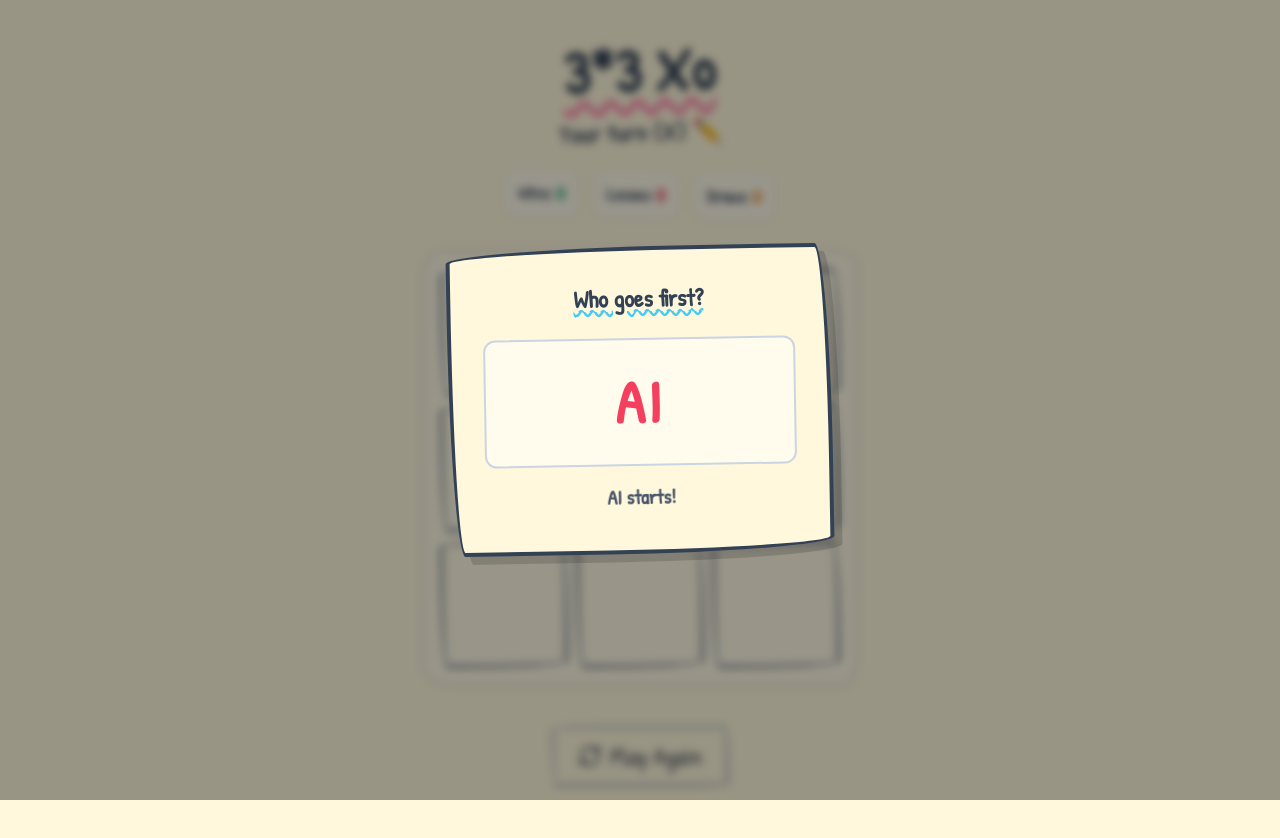
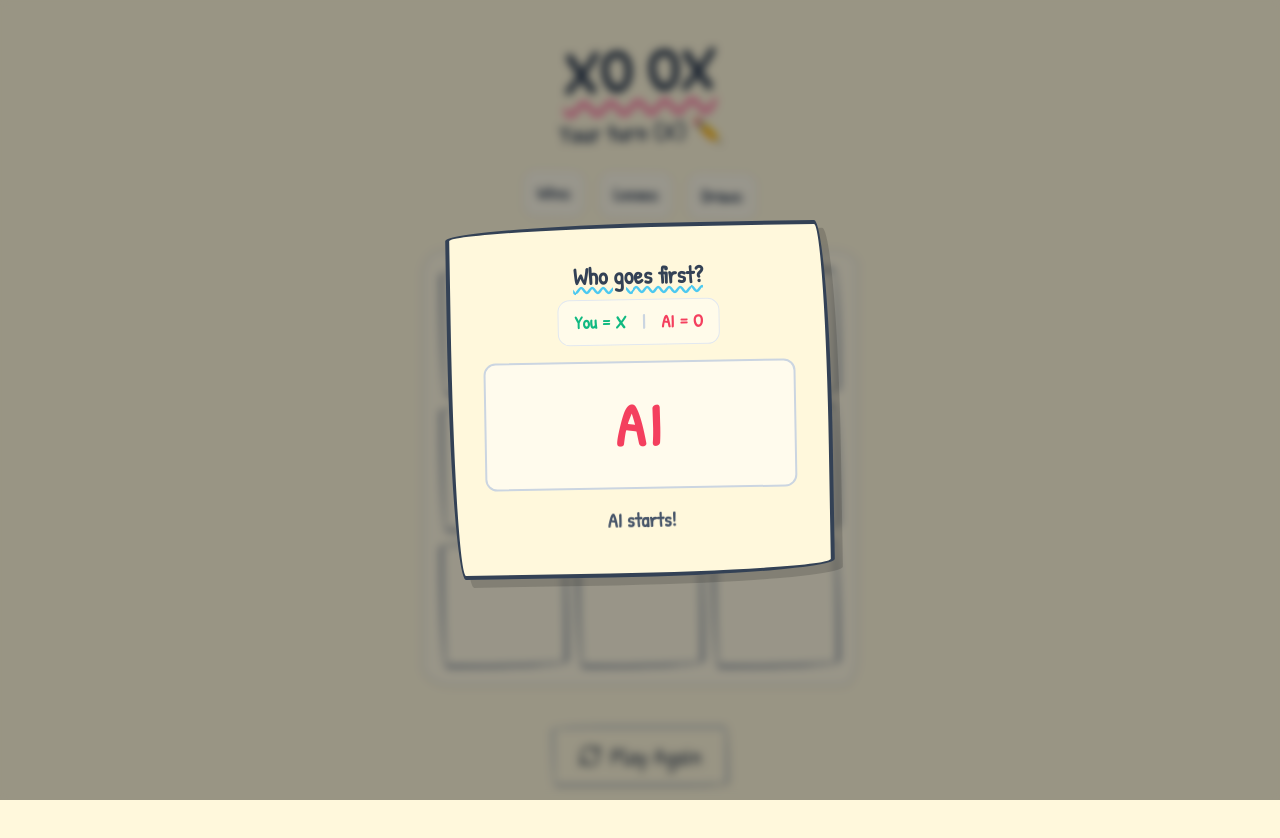
Before and after one commit to JewelryPhongsakron/3-3xo, a React (Vite) app in the folder my-app/: page / in a window 1280 px wide. Both pictures are taken after a click on the button "Play Again". Shown: the top 838 px of the page. Built offline with nearby package versions, Linux system fonts and the light colour scheme.

Commit message:
feat: implement game logic with AI opponent integration and starter randomizer modal

```diff
--- a/my-app/src/App.tsx
+++ b/my-app/src/App.tsx
@@ -37,7 +37,7 @@ function App() {
         return JSON.parse(saved);
       } catch (e) {}
     }
-    return { wins: 0, losses: 0, draws: 0 };
+    return { win: 0, loss: 0, draw: 0 };
   });
 
   const winInfo = calculateWinner(squares);
@@ -92,6 +92,7 @@ function App() {
           }
         } catch (error) {
           console.error('Error fetching AI move:', error);
+          alert('ไม่สามารถเชื่อมต่อกับ AI Server ได้! (AI Backend down หรือ URL ไม่ถูกต้อง)\n\nหากคุณ Deploy หรือเล่นผ่านมือถือ: ตัวเกมอาจจะพยายามเรียก localhost ซึ่งจะทำงานไม่ได้ คุณต้อง Deploy Backend และตั้งค่า VITE_API_URL ให้ถูกต้องครับ');
         } finally {
           setIsAITurn(false);
         }
@@ -155,7 +156,7 @@ function App() {
         {/* Notebook Title */}
         <div className="mb-6 text-center" style={{ transform: 'rotate(-2deg)' }}>
           <h1 className="text-5xl sm:text-6xl font-bold text-slate-700 underline decoration-wavy decoration-marker-pink underline-offset-8">
-            3*3 Xo
+            XO OX
           </h1>
           <p className={`text-xl sm:text-2xl mt-4 font-bold tracking-wide transition-colors duration-300 ${isAITurn ? 'text-marker-blue' : 'text-slate-600'}`}>
             {status}
--- a/my-app/src/components/RandomizerModal.tsx
+++ b/my-app/src/components/RandomizerModal.tsx
@@ -63,9 +63,15 @@ export function RandomizerModal({ onComplete }: RandomizerModalProps) {
         className="bg-paper p-8 rounded-3xl shadow-[8px_8px_0px_rgba(0,0,0,0.15)] border-4 border-slate-700 flex flex-col items-center max-w-sm w-full mx-4"
         style={{ borderRadius: '255px 15px 225px 15px/15px 225px 15px 255px', transform: 'rotate(-1deg)' }}
       >
-        <h2 className="text-2xl font-bold text-slate-700 mb-6 underline decoration-wavy decoration-marker-blue">
+        <h2 className="text-2xl font-bold text-slate-700 mb-2 underline decoration-wavy decoration-marker-blue">
           Who goes first?
         </h2>
+
+        <div className="flex gap-4 mb-4 text-lg font-bold text-slate-600 bg-white/40 px-4 py-2 rounded-xl border border-slate-200">
+          <span className="text-emerald-500">You = X</span>
+          <span className="text-slate-300">|</span>
+          <span className="text-rose-500">AI = O</span>
+        </div>
 
         <div className="h-32 w-full flex items-center justify-center bg-white/50 rounded-xl border-2 border-slate-300 mb-4 overflow-hidden relative">
           <div
```
